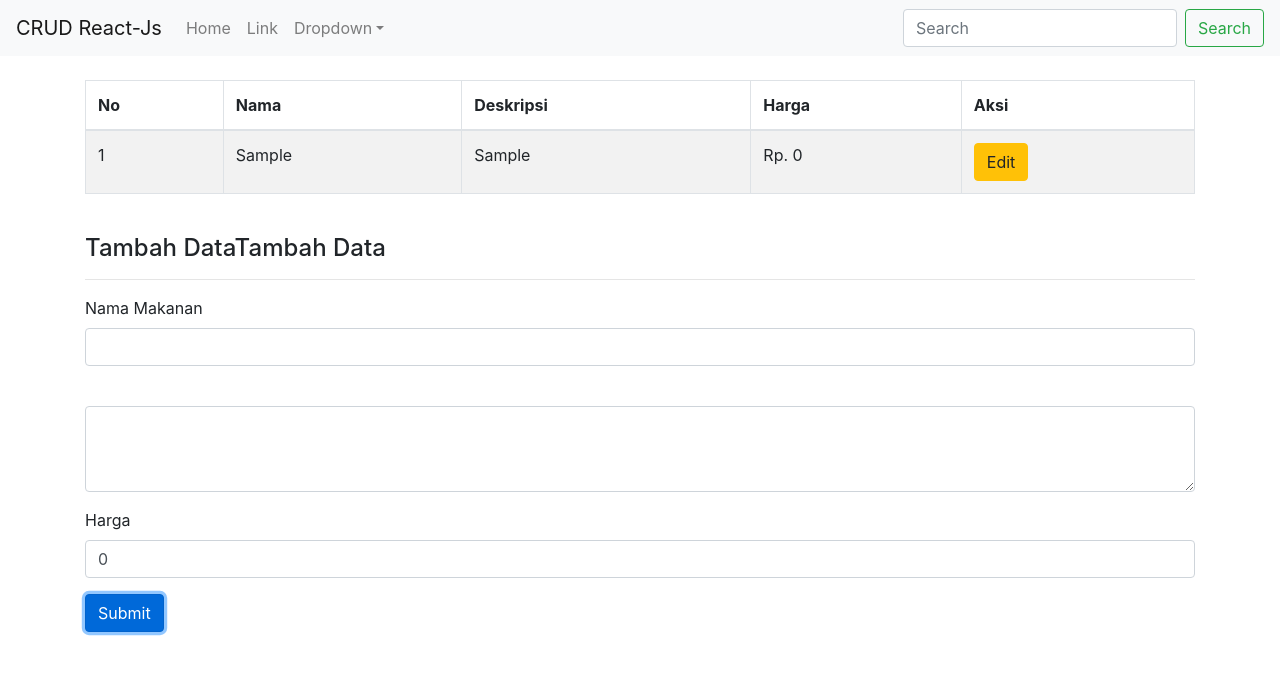
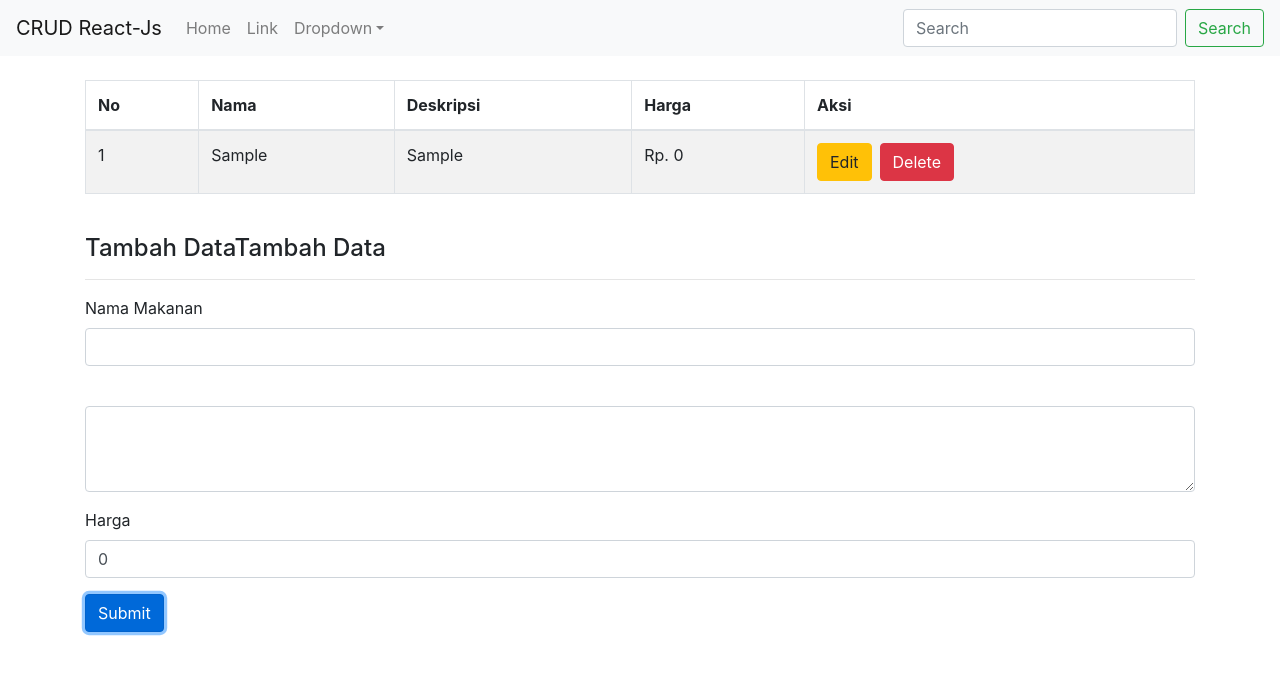
Before and after one commit to roiskhoiron/react-bootstrap-crud, a React (Create React App) app: page / in a window 1280 px wide. Both pictures are taken after typing "Sample", "Sample" into the empty fields and a click on the button "Submit". Shown: the top 674 px of the page. Built offline with nearby package versions, Linux system fonts and the light colour scheme.

Commit message:
delete object array selesai

```diff
--- a/src/App.js
+++ b/src/App.js
@@ -85,6 +85,19 @@ export default class App extends Component {
     });
   };
 
+  onClickDelete = (id) => {
+    const dataTerbarukan = this.state.makanans
+      .filter((makanan) => makanan.id !== id)
+      .map((makananChoosed) => {
+        console.log(makananChoosed);
+        return makananChoosed;
+      });
+
+    this.setState({
+      makanans: dataTerbarukan
+    });
+  }
+
   render() {
     console.info(this.state.makanans);
     return (
@@ -94,6 +107,7 @@ export default class App extends Component {
           <TabelComponent
             makanans={this.state.makanans}
             onClickEdit={this.onClickEdit}
+            onClickDelete={this.onClickDelete}
           />
           <br />
           <FormComponent
--- a/src/TabelComponent.js
+++ b/src/TabelComponent.js
@@ -1,7 +1,7 @@
 import React from 'react'
 import {Table} from 'react-bootstrap'
 
-const TabelComponent = ({ makanans, onClickEdit }) => {
+const TabelComponent = ({ makanans, onClickEdit, onClickDelete }) => {
   return (
     <Table striped bordered hover>
       <thead>
@@ -22,8 +22,16 @@ const TabelComponent = ({ makanans, onClickEdit }) => {
               <td>{makanan.deskripsi}</td>
               <td>Rp. {makanan.harga}</td>
               <td>
-                <button className="btn btn-warning" onClick={() => onClickEdit(makanan.id) }>
+                <button
+                  className="btn btn-warning mr-2"
+                  onClick={() => onClickEdit(makanan.id)}>
                   Edit
+                </button>
+
+                <button
+                  className="btn btn-danger"
+                  onClick={() => onClickDelete(makanan.id)}>
+                  Delete
                 </button>
               </td>
             </tr>
```
